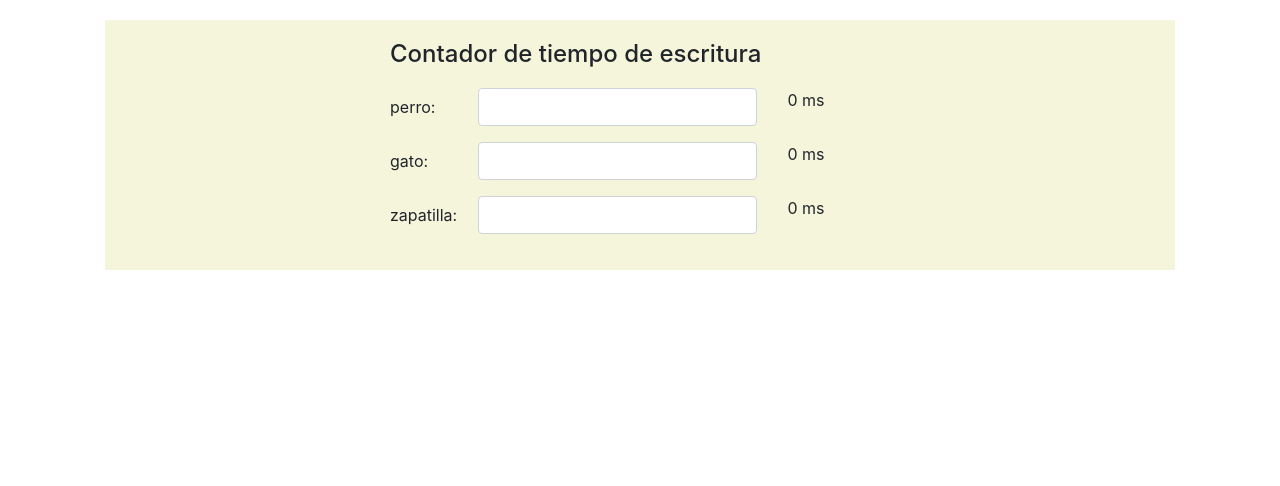
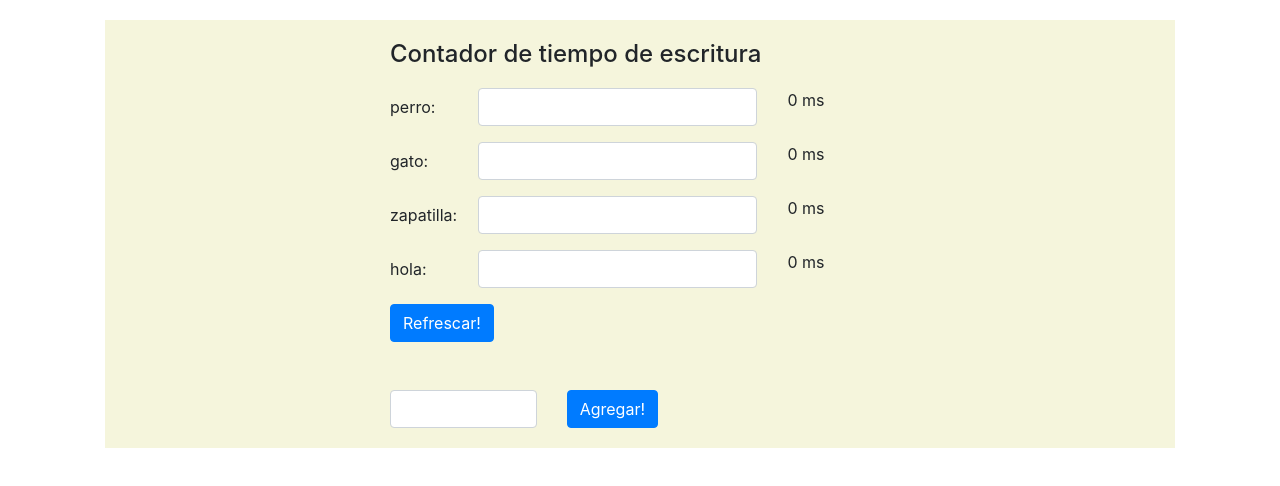
Before and after one commit to nognzlz/contadodepalabras, an Angular app: page / in a window 1280 px wide. Shown: the top 486 px of the page. Built offline with nearby package versions, Linux system fonts and the light colour scheme.

Commit message:
cambios hechos en clase

```diff
--- a/src/app/palabra/palabra.component.html
+++ b/src/app/palabra/palabra.component.html
@@ -25,6 +25,23 @@
             </div>
           </div>
         </div>
+        <div class="row">
+          <div class="col-md-3">
+            <button class="btn btn-primary pull-right"
+            (click)="refrescarCampos()">Refrescar!</button>
+          </div>
+        </div>
+        <br>
+        <br>
+        <div class="row">
+          <div class="col-md-4">
+            <input class="form-control" type="text" [(ngModel)]="palabraNueva">
+          </div>
+
+          <div class="col-md-5">
+            <button class="btn btn-primary" (click)="agregarPalabra(palabraNueva)">Agregar!</button>
+          </div>
+        </div>
       </div>
     </div>
   </div>
--- a/src/app/palabra/palabra.component.ts
+++ b/src/app/palabra/palabra.component.ts
@@ -7,10 +7,22 @@ import { Component, OnInit } from '@angular/core';
 })
 export class PalabraComponent implements OnInit {
 
-  palabras: Array<string> = ["perro", "gato", "zapatilla"];
-  inputPalabras: Array<any> = [{}, {}, {}];
+  public palabras: Array<string>;
+  public inputPalabras: Array<any>;
+  public test;
+  public palabraNueva;
 
-  constructor() { }
+  constructor() {
+    this.test = this.refrescarCampos;
+    this.palabras = ["perro", "gato", "zapatilla", "hola"];
+    this.inputPalabras = [];
+  }
+
+  refreshInputs() {
+    for (let i = 0; i < this.inputPalabras.length; i++) {
+      this.inputPalabras[i] = {};
+    }
+  }
 
   verificar(i) {
     if (this.palabras[i] === this.inputPalabras[i].valor ) {
@@ -35,7 +47,20 @@ export class PalabraComponent implements OnInit {
     return 0;
   }
 
+  public refrescarCampos(): void {
+    for (let i = 0; i < this.palabras.length; i++) {
+      this.inputPalabras[i] = {};
+    }
+  }
+
+  public agregarPalabra(palabra:string) {
+    this.palabras.push(palabra);
+    this.palabraNueva = "";
+    this.test();
+  }
+
   ngOnInit() {
+    this.test();
   }
 
 }
```
